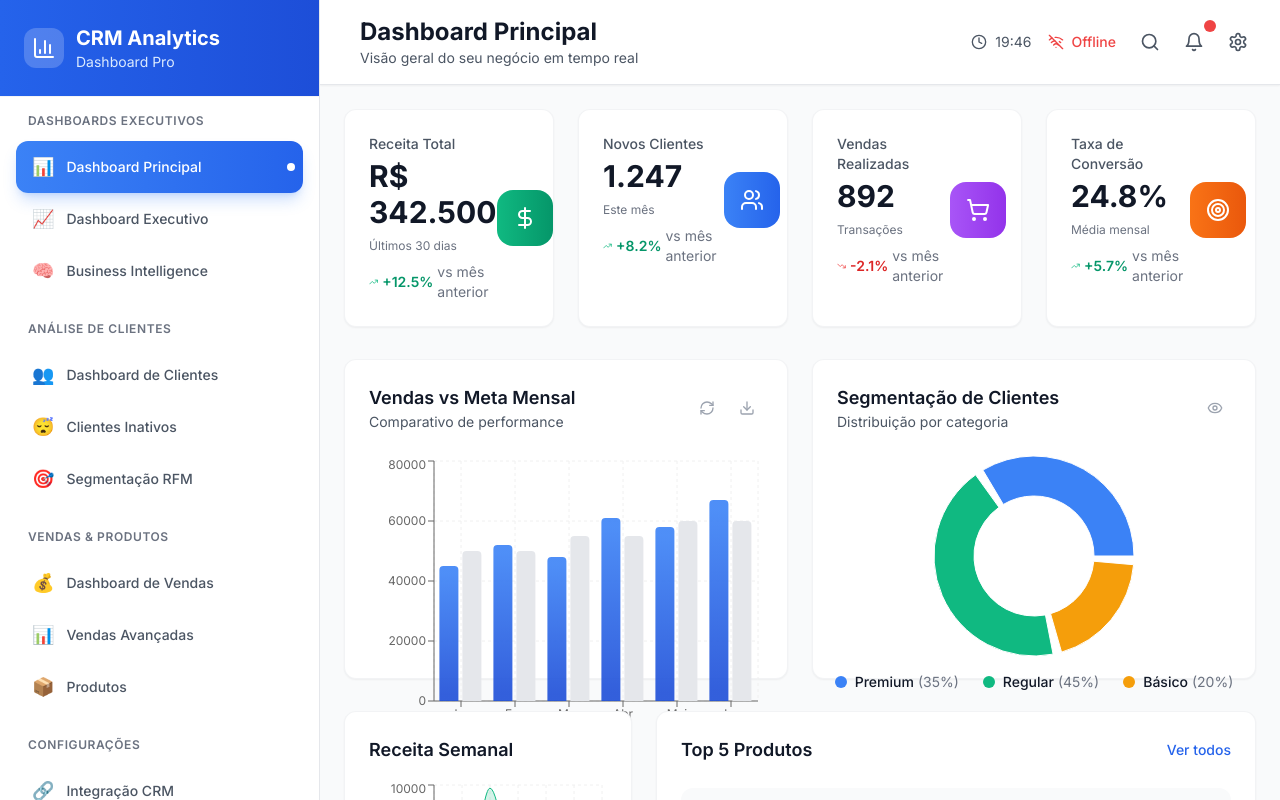
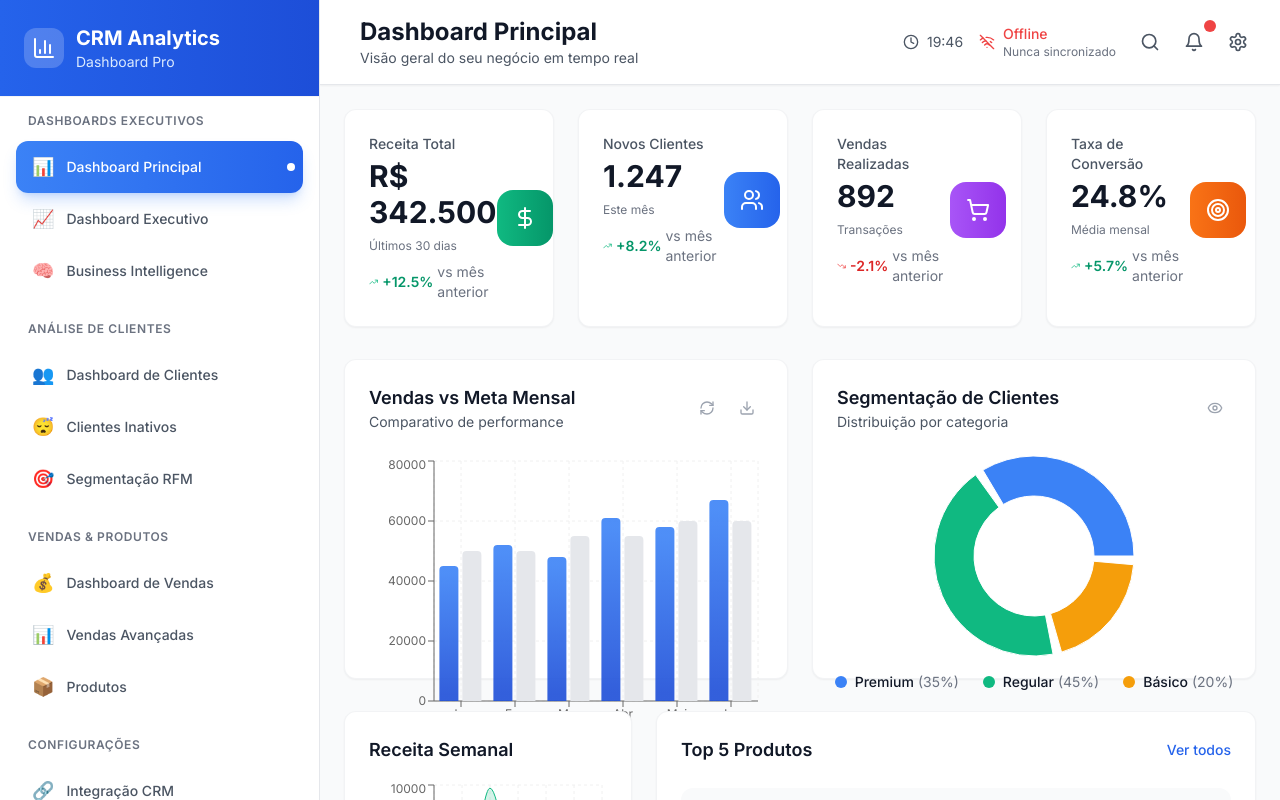
Before and after one commit to kinitros/Novo-CRM-Analitico, a Next.js app: page / in a window 1280 px wide. Shown: the top 800 px of the page. Built offline with nearby package versions, Linux system fonts and the light colour scheme.

Commit message:
Add enhanced sync status indicator with last sync time display

```diff
--- a/app/components/CRMStatusIndicator.tsx
+++ b/app/components/CRMStatusIndicator.tsx
@@ -34,6 +34,22 @@ export default function CRMStatusIndicator({ showDetails = false, className = ''
     return status.error || 'CRM Desconectado'
   }
 
+  const getLastSyncText = () => {
+    if (!status.lastTest) return 'Nunca sincronizado'
+    const now = new Date()
+    const diff = now.getTime() - status.lastTest.getTime()
+    const seconds = Math.floor(diff / 1000)
+
+    if (seconds < 30) return 'Sincronizado agora'
+    if (seconds < 60) return `${seconds}s atrás`
+
+    const minutes = Math.floor(seconds / 60)
+    if (minutes < 60) return `${minutes}min atrás`
+
+    const hours = Math.floor(minutes / 60)
+    return `${hours}h atrás`
+  }
+
   const formatLastTest = () => {
     if (!status.lastTest) return 'Nunca testado'
 
@@ -58,13 +74,19 @@ export default function CRMStatusIndicator({ showDetails = false, className = ''
         initial={{ opacity: 0, scale: 0.8 }}
         animate={{ opacity: 1, scale: 1 }}
         className={`flex items-center space-x-2 ${className}`}
+        title={`${getStatusText()} - ${getLastSyncText()}`}
       >
         <div className={getStatusColor()}>
           {getStatusIcon()}
         </div>
-        <span className={`text-sm font-medium ${getStatusColor()}`}>
-          {status.connected ? 'Online' : 'Offline'}
-        </span>
+        <div className="flex flex-col">
+          <span className={`text-sm font-medium ${getStatusColor()}`}>
+            {status.connected ? 'Online' : 'Offline'}
+          </span>
+          <span className="text-xs text-gray-500">
+            {getLastSyncText()}
+          </span>
+        </div>
       </motion.div>
     )
   }
```
